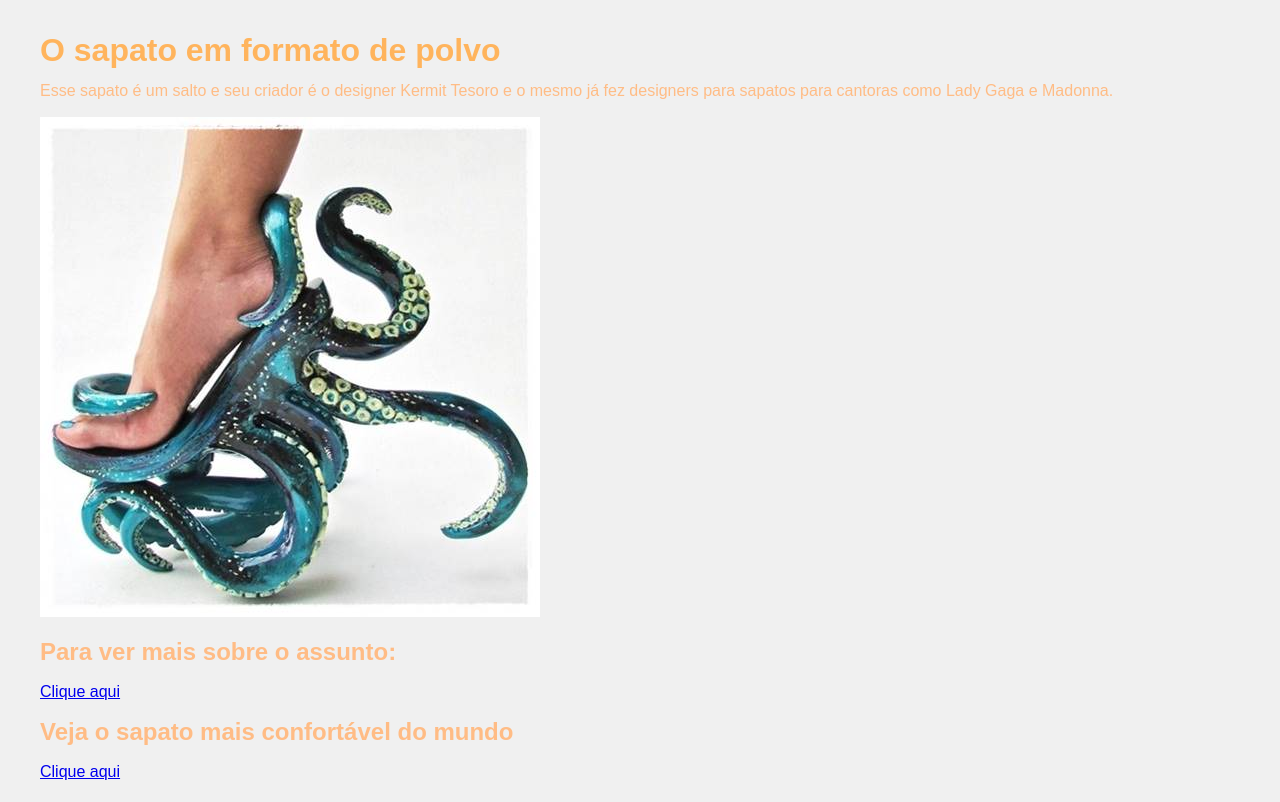
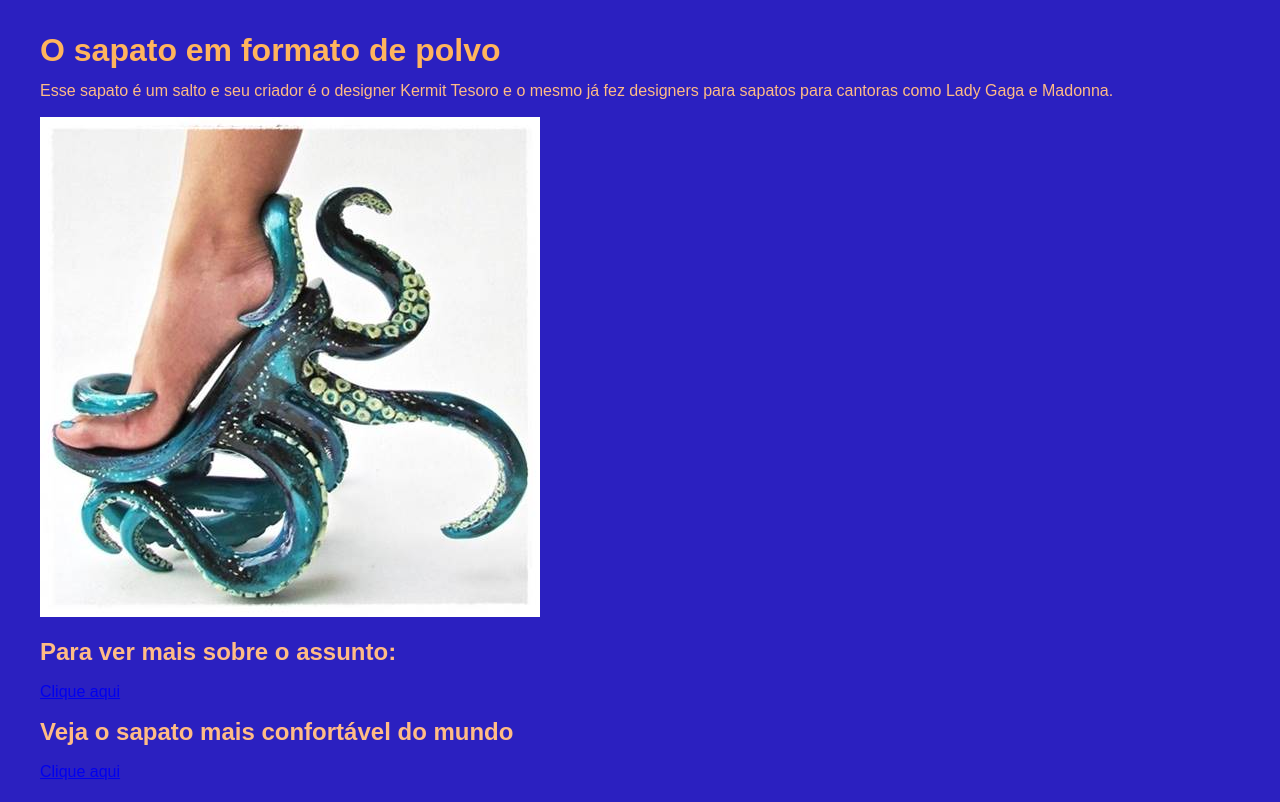
Before and after one commit to lauracardosorobel/Site-2024, a plain HTML site: page index.html in a window 1280 px wide. Drawn offline with Linux system fonts and the light colour scheme.

Commit message:
Add files via upload

```diff
--- a/style.css
+++ b/style.css
@@ -3,8 +3,8 @@
 body
 {
     text-align: justify;
-    background-color: rgb(240, 240, 240);
-    background-color: #f0f0f0;
+    background-color: rgb(100, 137, 236);
+    background-color: rgb(43, 32, 192);
     color: rgb(255, 188, 133);
     font-size: 12pt;
     font-family: Arial;
```
